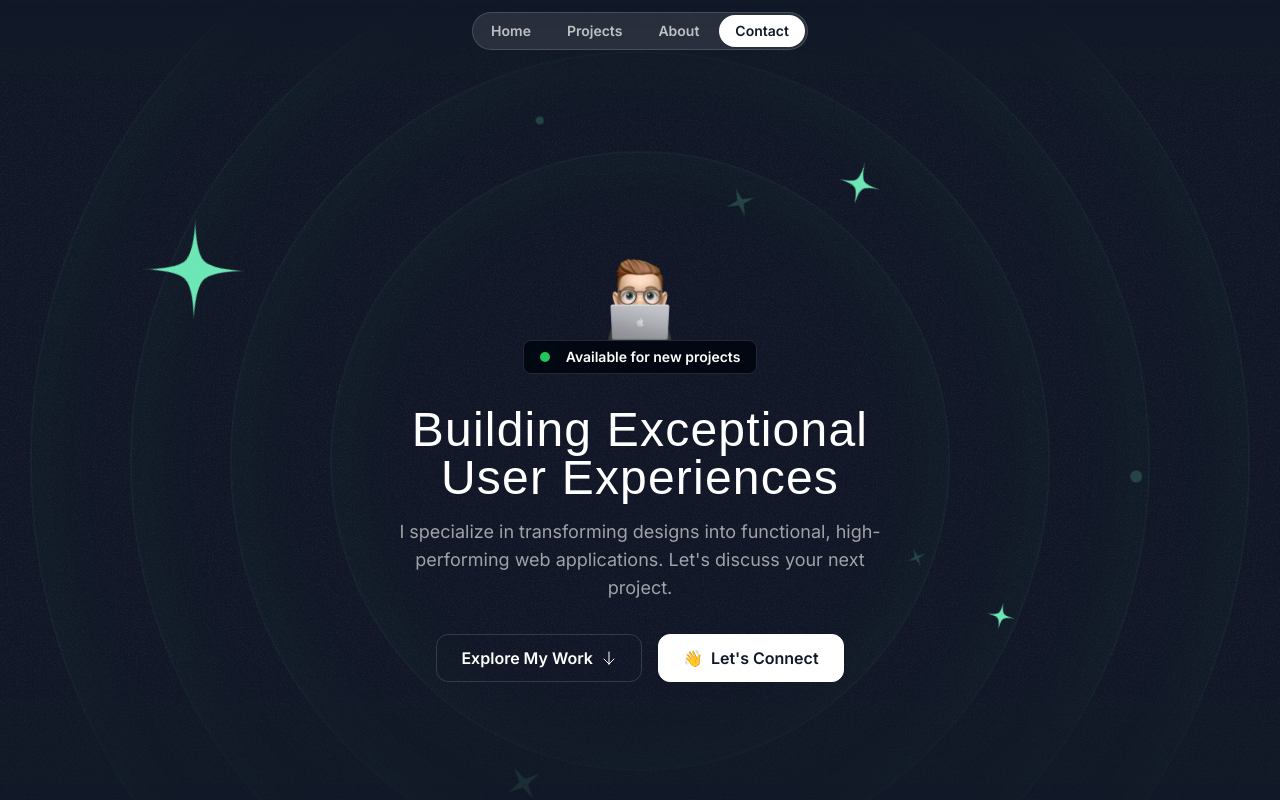
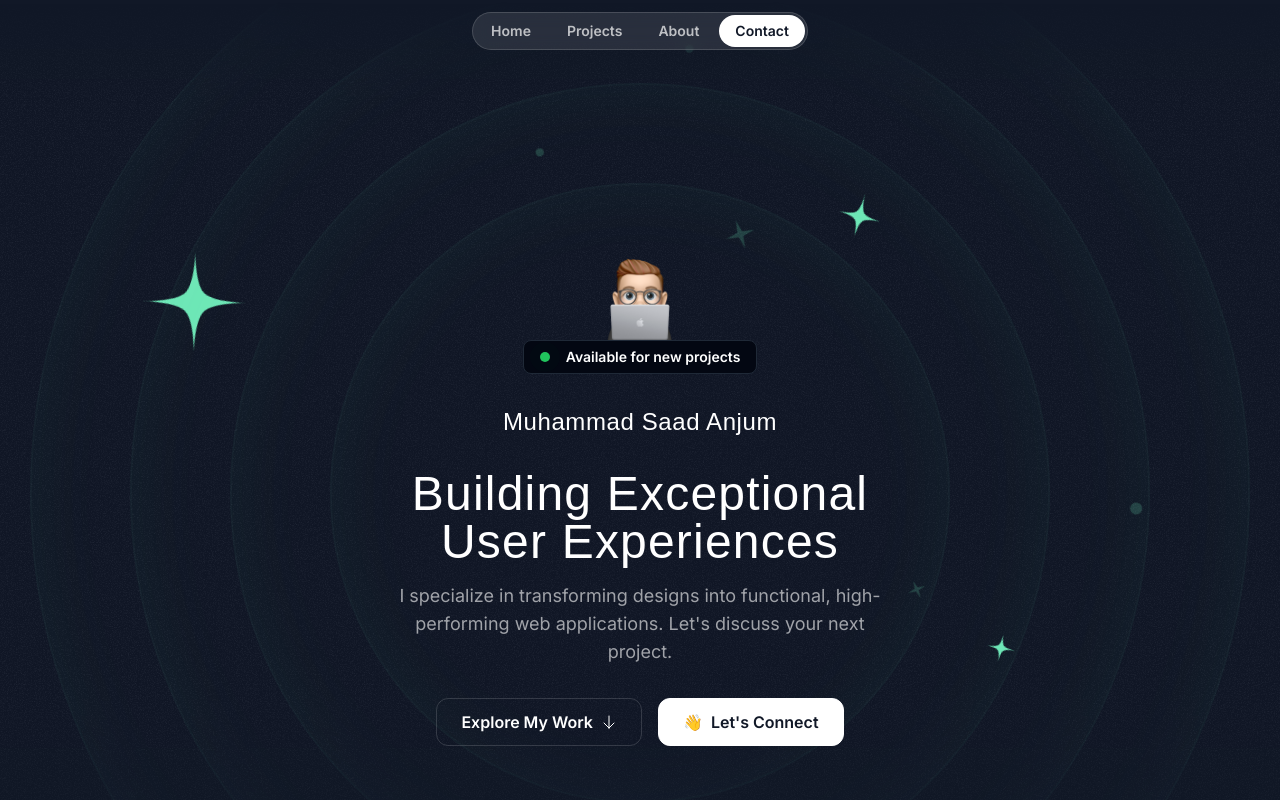
Before and after one commit to strawhatsaad/my-portfolio, a Next.js app: page / in a window 1280 px wide. Shown: the top 800 px of the page. Built offline with nearby package versions, Linux system fonts and the light colour scheme; a web font is replaced by a local one.

Commit message:
feat: Add name to hero section

```diff
--- a/src/sections/Hero.tsx
+++ b/src/sections/Hero.tsx
@@ -118,6 +118,9 @@ export const HeroSection = () => {
           </div>
         </div>
         <div className="max-w-lg mx-auto">
+          <h2 className="font-serif text-xl md:text-2xl text-center mt-8 tracking-wide">
+            Muhammad Saad Anjum
+          </h2>
           <h1 className="font-serif text-3xl md:text-5xl text-center mt-8 tracking-wide">
             Building Exceptional User Experiences
           </h1>
```
